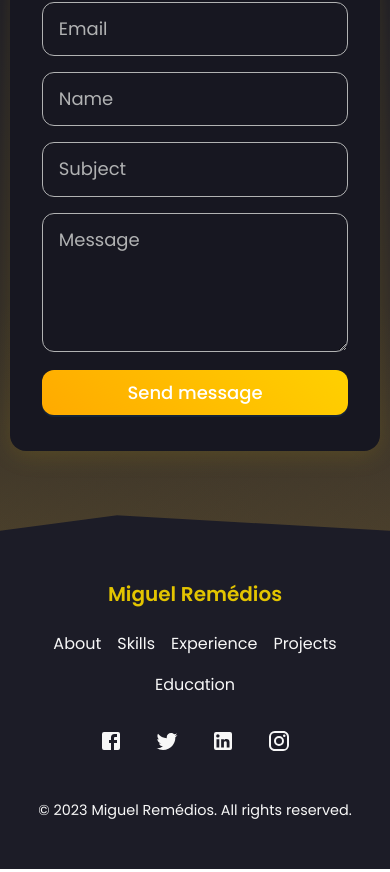
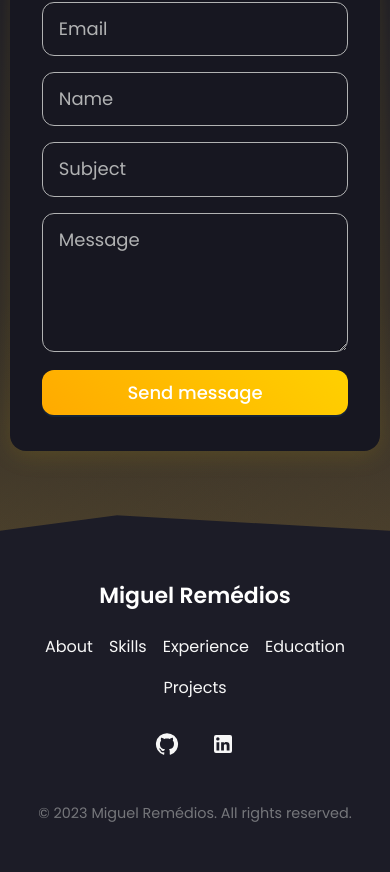
Before and after one commit to remediios/miguelremedios.github.io, a React (Create React App) app: page / in a window 390 px wide. Shown: the part 6441-7313 px from the top of the page. Built offline with nearby package versions, Linux system fonts and the light colour scheme.

Commit message:
Footer and Navbar Mobile version fixing

```diff
--- a/src/components/Contact/Contact.js
+++ b/src/components/Contact/Contact.js
@@ -47,7 +47,7 @@ function Contact() {
   return (
     <>
       {contextHolder}
-      <Container>
+      <Container id="contact">
         <Wrapper>
           <Title>Contact</Title>
           <Desc>Do not hesitate to contact me for any reason!</Desc>
--- a/src/components/Footer/FooterStyled.js
+++ b/src/components/Footer/FooterStyled.js
@@ -1 +1,79 @@
 import styled from "styled-components";
+
+export const FooterContainer = styled.div`
+  width: 100%;
+  padding: 2rem 0;
+  display: flex;
+  justify-content: center;
+  //background: linear-gradient(100.26deg, rgba(0, 102, 255, 0.05) 42.33%, rgba(150, 0, 225, 0.05) 127.07%);
+`;
+
+export const FooterWrapper = styled.footer`
+  width: 100%;
+  max-width: 1200px;
+  display: flex;
+  flex-direction: column;
+  gap: 14px;
+  align-items: center;
+  padding: 1rem;
+  color: ${({ theme }) => theme.text_primary};
+`;
+
+export const Logo = styled.h1`
+  font-weight: 600;
+  font-size: 22px;
+  color: ${({ theme }) => theme.white};
+`;
+
+export const Nav = styled.nav`
+  width: 100%;
+  max-width: 800px;
+  margin-top: 0.5rem;
+  display: flex;
+  flex-direction: row;
+  gap: 2rem;
+  justify-content: center;
+  @media (max-width: 768px) {
+    flex-wrap: wrap;
+    gap: 1rem;
+    justify-content: center;
+    text-align: center;
+    font-size: 12px;
+  }
+`;
+
+export const NavLink = styled.a`
+  color: ${({ theme }) => theme.text_primary};
+  text-decoration: none;
+  font-size: 1rem;
+  transition: color 0.2s ease-in-out;
+  &:hover {
+    color: ${({ theme }) => theme.primary};
+  }
+  @media (max-width: 768px) {
+    font-size: 1rem;
+  }
+`;
+
+export const SocialMediaIcons = styled.div`
+  display: flex;
+  margin-top: 1rem;
+`;
+
+export const SocialMediaIcon = styled.a`
+  display: inline-block;
+  margin: 0 1rem;
+  font-size: 1.5rem;
+  color: ${({ theme }) => theme.text_primary};
+  transition: color 0.2s ease-in-out;
+  &:hover {
+    color: ${({ theme }) => theme.primary};
+  }
+`;
+
+export const Copyright = styled.p`
+  margin-top: 1.5rem;
+  font-size: 0.9rem;
+  color: ${({ theme }) => theme.text_secondary + 99};
+  text-align: center;
+`;
--- a/src/components/Footer/index.js
+++ b/src/components/Footer/index.js
@@ -1,87 +1,16 @@
-import styled from "styled-components";
-import FacebookIcon from "@mui/icons-material/Facebook";
-import TwitterIcon from "@mui/icons-material/Twitter";
 import LinkedInIcon from "@mui/icons-material/LinkedIn";
-import InstagramIcon from "@mui/icons-material/Instagram";
+import GitHubIcon from "@mui/icons-material/GitHub";
 import { Bio } from "../../data/constants";
-
-const FooterContainer = styled.div`
-  width: 100%;
-  padding: 2rem 0;
-  display: flex;
-  justify-content: center;
-  //background: linear-gradient(100.26deg, rgba(0, 102, 255, 0.05) 42.33%, rgba(150, 0, 225, 0.05) 127.07%);
-`;
-
-const FooterWrapper = styled.footer`
-  width: 100%;
-  max-width: 1200px;
-  display: flex;
-  flex-direction: column;
-  gap: 14px;
-  align-items: center;
-  padding: 1rem;
-  color: ${({ theme }) => theme.text_primary};
-`;
-
-const Logo = styled.h1`
-  font-weight: 600;
-  font-size: 20px;
-  color: ${({ theme }) => theme.primary};
-`;
-
-const Nav = styled.nav`
-  width: 100%;
-  max-width: 800px;
-  margin-top: 0.5rem;
-  display: flex;
-  flex-direction: row;
-  gap: 2rem;
-  justify-content: center;
-  @media (max-width: 768px) {
-    flex-wrap: wrap;
-    gap: 1rem;
-    justify-content: center;
-    text-align: center;
-    font-size: 12px;
-  }
-`;
-
-const NavLink = styled.a`
-  color: ${({ theme }) => theme.text_primary};
-  text-decoration: none;
-  font-size: 1.2rem;
-  transition: color 0.2s ease-in-out;
-  &:hover {
-    color: ${({ theme }) => theme.primary};
-  }
-  @media (max-width: 768px) {
-    font-size: 1rem;
-  }
-`;
-
-const SocialMediaIcons = styled.div`
-  display: flex;
-  margin-top: 1rem;
-`;
-
-const SocialMediaIcon = styled.a`
-  display: inline-block;
-  margin: 0 1rem;
-  font-size: 1.5rem;
-  color: ${({ theme }) => theme.text_primary};
-  transition: color 0.2s ease-in-out;
-  &:hover {
-    color: ${({ theme }) => theme.primary};
-  }
-`;
-
-const Copyright = styled.p`
-  margin-top: 1.5rem;
-  font-size: 0.9rem;
-  color: ${({ theme }) => theme.soft2};
-  text-align: center;
-`;
+import {
+  Copyright,
+  FooterContainer,
+  FooterWrapper,
+  Logo,
+  Nav,
+  NavLink,
+  SocialMediaIcon,
+  SocialMediaIcons,
+} from "./FooterStyled";
 
 function Footer() {
   return (
@@ -92,21 +21,15 @@ function Footer() {
           <NavLink href="#about">About</NavLink>
           <NavLink href="#skills">Skills</NavLink>
           <NavLink href="#experience">Experience</NavLink>
+          <NavLink href="#education">Education</NavLink>
           <NavLink href="#projects">Projects</NavLink>
-          <NavLink href="#education">Education</NavLink>
         </Nav>
         <SocialMediaIcons>
-          <SocialMediaIcon href={Bio.facebook} target="display">
-            <FacebookIcon />
-          </SocialMediaIcon>
-          <SocialMediaIcon href={Bio.twitter} target="display">
-            <TwitterIcon />
+          <SocialMediaIcon href={Bio.github} target="display">
+            <GitHubIcon />
           </SocialMediaIcon>
           <SocialMediaIcon href={Bio.linkedin} target="display">
             <LinkedInIcon />
-          </SocialMediaIcon>
-          <SocialMediaIcon href={Bio.insta} target="display">
-            <InstagramIcon />
           </SocialMediaIcon>
         </SocialMediaIcons>
         <Copyright>&copy; 2023 Miguel Remédios. All rights reserved.</Copyright>
--- a/src/components/HeroSection/index.js
+++ b/src/components/HeroSection/index.js
@@ -41,9 +41,7 @@ const HeroSection = () => {
               </Span>
             </TextLoop>
             <SubTitle>{Bio.description}</SubTitle>
-            <ResumeButton href={Bio.resume} target="display">
-              Contact Me
-            </ResumeButton>
+            <ResumeButton href="#contact">Contact Me</ResumeButton>
           </HeroLeftContainer>
 
           <HeroRightContainer id="Right">
--- a/src/components/Navbar/index.js
+++ b/src/components/Navbar/index.js
@@ -83,9 +83,6 @@ const Navbar = ({ darkMode, setDarkMode }) => {
               }}
             />
           )}
-          {/** <GitHubButton href={Bio.github} target="_blank">
-            Github Profile
-          </GitHubButton>*/}
         </ButtonContainer>
         {isOpen && (
           <MobileMenu isOpen={isOpen}>
@@ -109,9 +106,19 @@ const Navbar = ({ darkMode, setDarkMode }) => {
               href="#experience"
               onClick={() => {
                 setIsOpen(!isOpen);
+                setEnabled(true);
               }}
             >
               Experience
+            </MobileLink>
+            <MobileLink
+              href="#education"
+              onClick={() => {
+                setIsOpen(!isOpen);
+                setEnabled(false);
+              }}
+            >
+              Education
             </MobileLink>
             <MobileLink
               href="#projects"
@@ -121,26 +128,21 @@ const Navbar = ({ darkMode, setDarkMode }) => {
             >
               Projects
             </MobileLink>
-            <MobileLink
-              href="#education"
-              onClick={() => {
-                setIsOpen(!isOpen);
-              }}
-            >
-              Education
-            </MobileLink>
-            {/**<GitHubButton
-              style={{
-                padding: "10px 16px",
-                background: `${theme.primary}`,
-                color: "white",
-                width: "max-content",
-              }}
-              href={Bio.github}
-              target="_blank"
-            >
-              Github Profile
-            </GitHubButton> */}
+            {darkMode ? (
+              <BsSunFill
+                style={{ color: "white", fontSize: "20px" }}
+                onClick={() => {
+                  setDarkMode(false);
+                }}
+              />
+            ) : (
+              <BsMoonFill
+                style={{ color: "black", fontSize: "20px" }}
+                onClick={() => {
+                  setDarkMode(true);
+                }}
+              />
+            )}
           </MobileMenu>
         )}
       </NavbarContainer>
```
